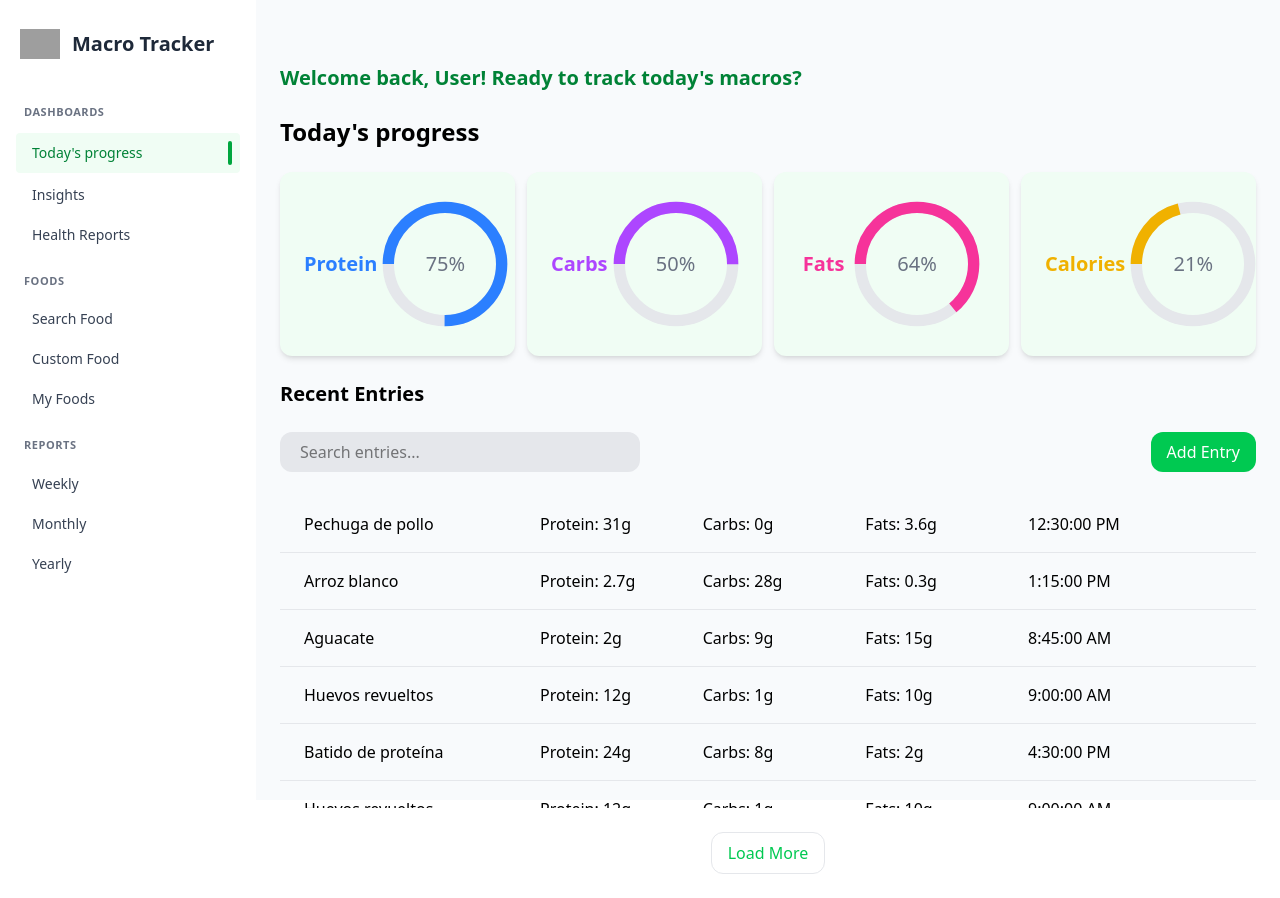
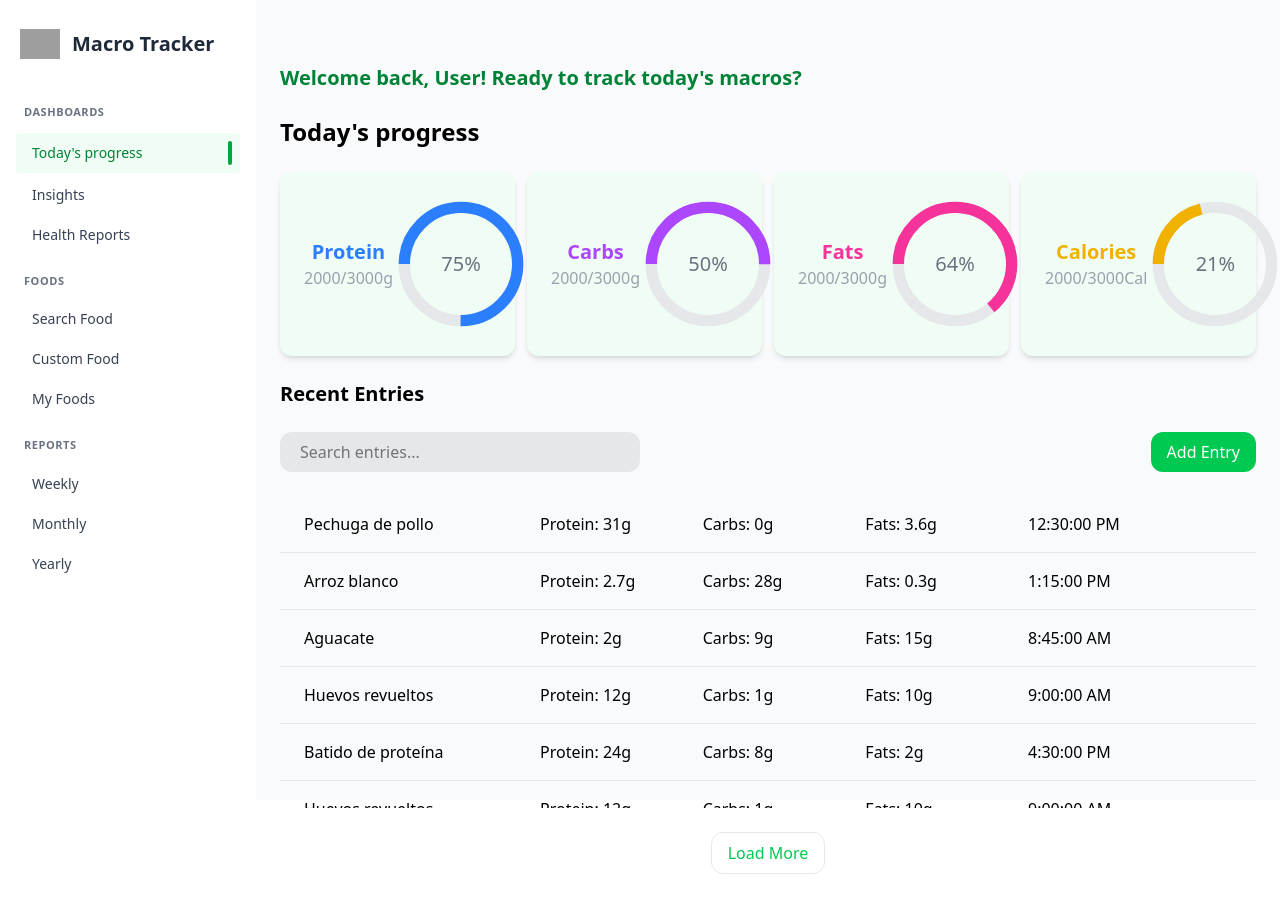
Before and after one commit to wacb14/macro-tracker, an Angular app: page / in a window 1280 px wide. Built offline with nearby package versions, Linux system fonts and the light colour scheme; grey boxes are pictures that could not be loaded; some icons are missing.

Commit message:
Add proportion to macro cards

```diff
--- a/src/app/main-dashboard/main-dashboard.component.html
+++ b/src/app/main-dashboard/main-dashboard.component.html
@@ -11,6 +11,7 @@
     <div class="bg-green-50 rounded-xl p-6 shadow-md w-full flex flex-row">
       <div class="flex flex-col justify-center w-70">
         <h2 class="text-xl font-semibold text-center text-blue-500">Protein</h2>
+        <h3 class="text-md text-center text-gray-400">2000/3000g</h3>
       </div>
       <div class="w-full flex flex-col items-center">
         <app-radial-progress-bar
@@ -22,6 +23,7 @@
     <div class="bg-green-50 rounded-xl p-6 shadow-md w-full flex flex-row">
       <div class="flex flex-col justify-center w-70">
         <h2 class="text-xl font-semibold text-center text-purple-500">Carbs</h2>
+        <h3 class="text-md text-center text-gray-400">2000/3000g</h3>
       </div>
       <div class="w-full flex flex-col items-center">
         <app-radial-progress-bar
@@ -33,6 +35,7 @@
     <div class="bg-green-50 rounded-xl p-6 shadow-md w-full flex flex-row">
       <div class="flex flex-col justify-center w-70">
         <h2 class="text-xl font-semibold text-center text-pink-500">Fats</h2>
+        <h3 class="text-md text-center text-gray-400">2000/3000g</h3>
       </div>
       <div class="w-full flex flex-col items-center">
         <app-radial-progress-bar
@@ -46,6 +49,7 @@
         <h2 class="text-xl font-semibold text-center text-yellow-500">
           Calories
         </h2>
+        <h3 class="text-md text-center text-gray-400">2000/3000Cal</h3>
       </div>
       <div class="w-full flex flex-col items-center">
         <app-radial-progress-bar
```
